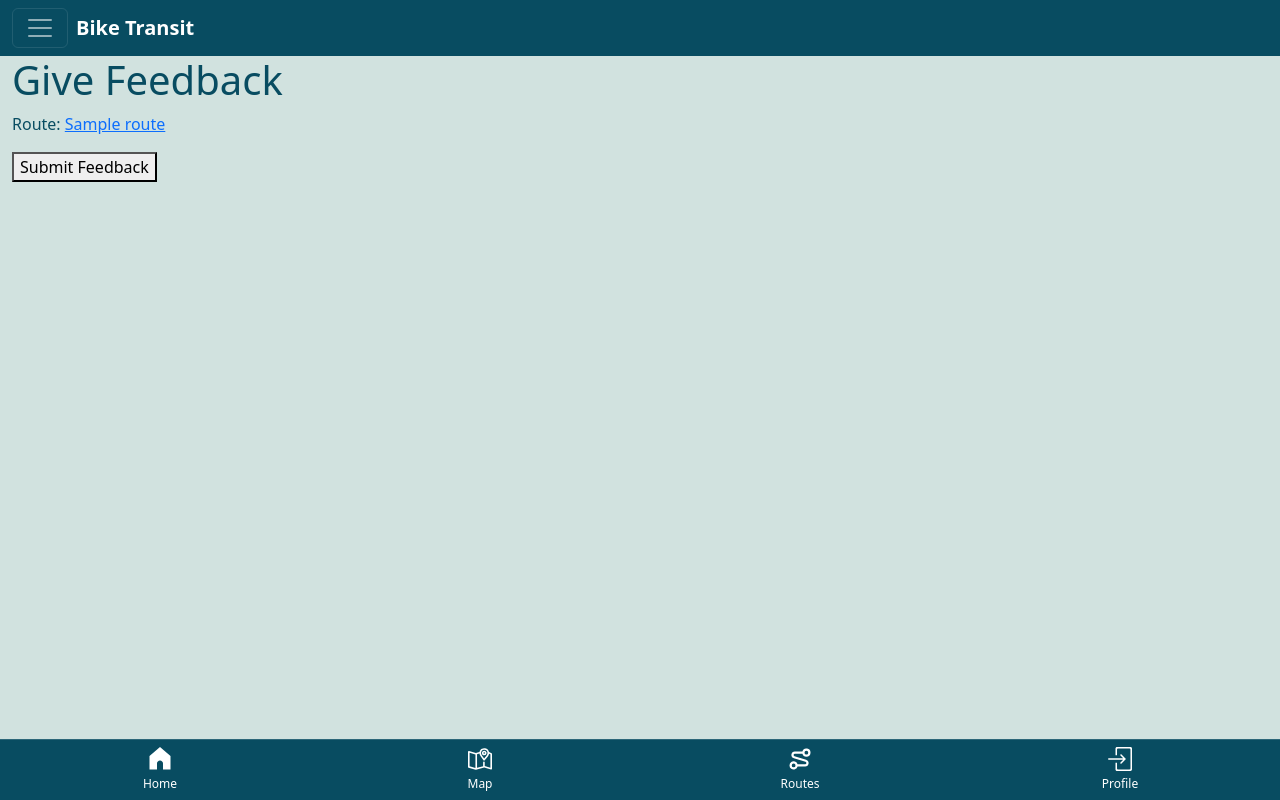
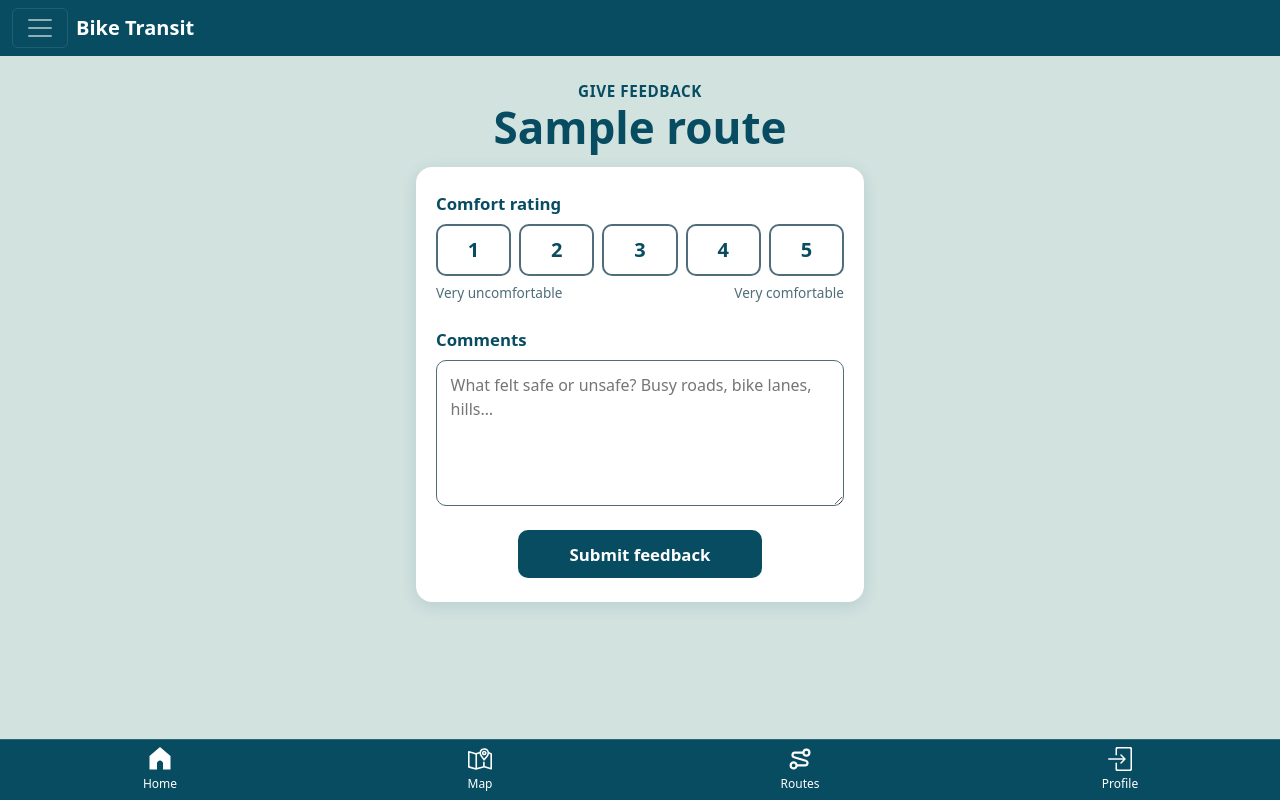
Before and after one commit to CS-347-F26/CS347BestTeamBikeApp, a Django app: page /bike-routes/routes/1/feedback/ in a window 1280 px wide. Run offline with Django 5.2, Linux system fonts and the light colour scheme; a user stored in the database is signed in; tables that the repository leaves empty hold one stand-in row (values such as "Sample post").

Commit message:
Feature: Feedback form for each route

```diff
--- a/webapp_files/catalog/forms.py
+++ b/webapp_files/catalog/forms.py
@@ -1,7 +1,7 @@
 from django import forms
 from django.contrib.auth.forms import AuthenticationForm, UserCreationForm
 
-from .models import User
+from .models import RouteFeedback, User
 
 
 class SignUpForm(UserCreationForm):
@@ -41,3 +41,29 @@ class StyledAuthenticationForm(AuthenticationForm):
             field.widget.attrs["aria-invalid"] = "true"
             field.widget.attrs["aria-describedby"] = "login-error"
         return super().get_invalid_login_error()
+
+
+class RouteFeedbackForm(forms.ModelForm):
+    """A rider's feedback on one route: a 1-5 comfort rating (5 = most
+    comfortable) and optional comments. The view fills in user and route."""
+
+    comfort_rating = forms.TypedChoiceField(
+        label="Comfort rating",
+        choices=[(n, str(n)) for n in range(1, 6)],
+        coerce=int,
+        widget=forms.RadioSelect,
+        error_messages={"required": "Pick a comfort rating from 1 to 5."},
+    )
+
+    class Meta:
+        model = RouteFeedback
+        fields = ["comfort_rating", "text"]
+        labels = {"text": "Comments"}
+        widgets = {
+            "text": forms.Textarea(
+                attrs={
+                    "rows": 5,
+                    "placeholder": "What felt safe or unsafe? Busy roads, bike lanes, hills…",
+                }
+            ),
+        }
--- a/webapp_files/catalog/static/catalog/css/main.css
+++ b/webapp_files/catalog/static/catalog/css/main.css
@@ -151,3 +151,16 @@ body {
    4. Shared pieces
    Our own styles used on two or more pages.
    ========================================================================== */
+
+/* Route colors, used by the routes, feedback and feedback-form pages.
+   Put route-color--<route.color|lower> on an element and it gets
+   --route-bg (a light tint for backgrounds) and --route-ink (a darker
+   shade of the same color, for the route name). Name-on-tint contrast:
+   red 6.1, yellow 5.5, black 13.4, purple 7.4, blue 6.6, green 5.4 (all
+   pass 4.5:1). To support a new route color, add one line here. */
+.route-color--red    { --route-bg: #f8d7d5; --route-ink: #9b1c1c; }
+.route-color--yellow { --route-bg: #fbefb8; --route-ink: #7a5b00; }
+.route-color--black  { --route-bg: #d9d9d9; --route-ink: #111; }
+.route-color--purple { --route-bg: #e6daf5; --route-ink: #5b2a86; }
+.route-color--blue   { --route-bg: #d6e6fa; --route-ink: #1e4e8c; }
+.route-color--green  { --route-bg: #d7f0da; --route-ink: #1f6b2e; }
--- /dev/null
+++ b/webapp_files/catalog/static/catalog/css/pages/feedback-form.css
@@ -0,0 +1,211 @@
+/* feedback-form.css: one route's feedback form (feedback_form.html). Mobile first.
+   The body carries route-color--<color> (main.css), which sets --route-bg and
+   --route-ink, so every route color works without changes here. */
+
+/* The whole page takes the route's light tint (sage if the color is unknown). */
+body.feedback-form-page {
+  background-color: var(--route-bg, var(--color-background));
+}
+
+/* Route name at the top, centered, in the darker shade. */
+.ff-header {
+  padding: 1.5rem 0 1rem;
+  text-align: center;
+}
+
+.ff-kicker {
+  margin: 0;
+  color: var(--color-primary);
+  font-size: 0.95rem;
+  font-weight: 600;
+  letter-spacing: 0.04em;
+  text-transform: uppercase;
+}
+
+.ff-route-name {
+  margin: 0;
+  color: var(--route-ink, var(--color-primary));
+  font-size: 2.75rem;
+  font-weight: 800;
+  line-height: 1.1;
+}
+
+/* The white card holding the form (same look as the login card). */
+.ff-card {
+  max-width: 28rem;
+  margin: 0 auto 1.5rem;
+  padding: 1.5rem 1.25rem;
+  border-radius: 1rem;
+  background-color: #fff;
+  box-shadow: 0 4px 16px rgb(8 76 97 / 0.12);
+}
+
+/* --- Comfort rating: five square buttons ------------------------------- */
+.ff-rating {
+  margin-bottom: 1.5rem;
+}
+
+.ff-rating legend,
+.ff-field label {
+  margin-bottom: 0.5rem;
+  color: var(--color-primary);
+  font-size: 1.05rem;
+  font-weight: 700;
+}
+
+.ff-rating-options {
+  display: grid;
+  grid-template-columns: repeat(5, 1fr);
+  gap: 0.5rem;
+}
+
+/* The real radio input stays in the page (keyboard and screen readers use
+   it) but is invisible; its label is the visible square. */
+.ff-rating-options input {
+  position: absolute;
+  opacity: 0;
+  width: 1px;
+  height: 1px;
+}
+
+.ff-rating-options label {
+  display: flex;
+  align-items: center;
+  justify-content: center;
+  height: 52px;
+  border: 2px solid var(--color-secondary);
+  border-radius: 0.625rem;
+  background-color: #fff;
+  color: var(--color-primary);
+  font-size: 1.25rem;
+  font-weight: 700;
+  cursor: pointer;
+  transition: background-color 0.15s ease, color 0.15s ease;
+}
+
+.ff-rating-options label:hover {
+  border-color: var(--color-primary);
+}
+
+.ff-rating-options input:checked + label {
+  border-color: var(--color-primary);
+  background-color: var(--color-primary);
+  color: #fff;
+}
+
+.ff-rating-options input:focus-visible + label {
+  outline: 3px solid var(--color-accent);
+  outline-offset: 2px;
+}
+
+.ff-rating-scale {
+  display: flex;
+  justify-content: space-between;
+  margin-top: 0.4rem;
+  color: var(--color-secondary);  /* slate on white: 5.5:1 */
+  font-size: 0.85rem;
+}
+
+/* --- Comments ----------------------------------------------------------- */
+.ff-field {
+  margin-bottom: 1.5rem;
+}
+
+.ff-field label {
+  display: block;
+}
+
+.ff-field textarea {
+  display: block;
+  width: 100%;
+  padding: 0.75rem 0.85rem;
+  border: 1.5px solid var(--color-secondary);
+  border-radius: 0.625rem;
+  color: var(--color-primary);
+  font-size: 1rem;  /* 16px stops iPhones from zooming in */
+  resize: vertical;
+}
+
+.ff-field textarea:focus {
+  border-color: var(--color-primary);
+  outline: none;
+  box-shadow: 0 0 0 0.25rem rgb(86 163 166 / 0.35);
+}
+
+.ff-error {
+  margin-top: 0.4rem;
+  color: #8c1d18;  /* dark red on white: 9.1:1 */
+  font-size: 0.9rem;
+  font-weight: 600;
+}
+
+/* --- Submit (also used for the popup's main button) ----------------------- */
+.ff-submit {
+  display: flex;
+  align-items: center;
+  justify-content: center;
+  width: 60%;
+  min-width: 12rem;
+  height: 48px;
+  margin: 0 auto;
+  border: 0;
+  border-radius: 0.625rem;
+  background-color: var(--color-primary);
+  color: #fff;
+  font-size: 1.05rem;
+  font-weight: 700;
+  text-decoration: none;
+}
+
+.ff-submit:hover,
+.ff-submit:active {
+  background-color: #063a4a;
+  color: #fff;
+}
+
+.ff-submit:focus-visible,
+.ff-close:focus-visible {
+  outline: 3px solid var(--color-accent);
+  outline-offset: 2px;
+}
+
+/* --- Thank-you popup ---------------------------------------------------- */
+.ff-thanks {
+  align-items: center;
+  padding: 2rem 1.5rem 1.5rem;
+  border: 0;
+  border-radius: 1.25rem;
+  background-color: #fff;  /* Bootstrap would use the sage page color */
+  color: var(--color-primary);
+  text-align: center;
+}
+
+.ff-smiley {
+  width: 3.5rem;
+  height: 3.5rem;
+  margin-bottom: 0.75rem;
+  color: var(--color-light-teal);
+}
+
+.ff-thanks-title {
+  margin-bottom: 0.25rem;
+  font-size: 1.6rem;
+  font-weight: 800;
+}
+
+.ff-thanks-actions {
+  display: flex;
+  flex-direction: column;
+  gap: 0.5rem;
+  width: 100%;
+  margin-top: 1rem;
+}
+
+.ff-close {
+  height: 44px;
+  border: 0;
+  background: none;
+  color: var(--color-primary);
+  font-weight: 600;
+  text-decoration: underline;
+}
--- a/webapp_files/catalog/static/catalog/css/pages/feedback.css
+++ b/webapp_files/catalog/static/catalog/css/pages/feedback.css
@@ -11,7 +11,7 @@
   align-items: center;
   justify-content: center;
   padding: 0.75rem 3rem;  /* side room so a long name never runs under the chevron */
-  color: var(--row-ink);
+  color: var(--route-ink, var(--color-primary));
   text-decoration: none;
 }
 
@@ -31,7 +31,7 @@
 .feedback-link:hover,
 .feedback-link:active {
   background-color: rgb(0 0 0 / 0.06);
-  color: var(--row-ink);
+  color: var(--route-ink, var(--color-primary));
 }
 
 /* Keyboard focus: an outline drawn inside the row so the neighbors don't cover it. */
--- a/webapp_files/catalog/static/catalog/css/pages/routes.css
+++ b/webapp_files/catalog/static/catalog/css/pages/routes.css
@@ -13,7 +13,7 @@
 }
 
 .route-name {
-  color: var(--row-ink);
+  color: var(--route-ink, var(--color-primary));
   font-size: 1.85rem;
   font-weight: 700;
 }
--- a/webapp_files/catalog/templates/base_generic.html
+++ b/webapp_files/catalog/templates/base_generic.html
@@ -16,7 +16,7 @@
     {% block extra_head %}{% endblock %}
 </head>
 
-<body>
+<body class="{% block body_class %}{% endblock %}">
     <a class="visually-hidden-focusable" href="#main-content">Skip to main content</a>
     <header class="app-header">
         <!-- Bootstrap navbar with no navbar-expand-* class, so the menu stays
--- a/webapp_files/catalog/templates/feedback_form.html
+++ b/webapp_files/catalog/templates/feedback_form.html
@@ -1,18 +1,80 @@
 {% extends "base_generic.html" %}
+{% load static %}
 
-{% block title %}Route Feedback{% endblock %}
+{% block title %}Feedback: {{ route.name }}{% endblock %}
+
+{# The whole page takes the route's light tint (route-color--<color> in main.css). #}
+{% block body_class %}route-color--{{ route.color|lower }} feedback-form-page{% endblock %}
+
+{% block page_css %}
+  <link rel="stylesheet" href="{% static 'catalog/css/pages/feedback-form.css' %}">
+{% endblock %}
 
 {% block content %}
-  <h1>Give Feedback</h1>
+  <header class="ff-header">
+    <p class="ff-kicker">Give feedback</p>
+    <h1 class="ff-route-name">{{ route.name }}</h1>
+  </header>
 
-  <p>Route: <a href="{{ route.get_absolute_url }}">{{ route.name }}</a></p>
-
-  <form method="post">
+  <form class="ff-card" method="post" novalidate>
     {% csrf_token %}
 
-    <!-- Comfort rating field will go here -->
-    <!-- Written feedback field will go here -->
+    {# Comfort rating: real radio buttons, styled as five tappable squares. #}
+    <fieldset class="ff-rating"{% if form.comfort_rating.errors %} aria-describedby="rating-error"{% endif %}>
+      <legend>{{ form.comfort_rating.label }}</legend>
+      <div class="ff-rating-options">
+        {% for radio in form.comfort_rating %}
+          {{ radio.tag }}
+          <label for="{{ radio.id_for_label }}">{{ radio.choice_label }}</label>
+        {% endfor %}
+      </div>
+      <div class="ff-rating-scale" aria-hidden="true">
+        <span>Very uncomfortable</span>
+        <span>Very comfortable</span>
+      </div>
+      <p class="visually-hidden">1 means very uncomfortable and 5 means very comfortable.</p>
+      {% for error in form.comfort_rating.errors %}
+        <div id="rating-error" class="ff-error">{{ error }}</div>
+      {% endfor %}
+    </fieldset>
 
-    <button type="submit">Submit Feedback</button>
+    <div class="ff-field">
+      <label for="{{ form.text.id_for_label }}">{{ form.text.label }}</label>
+      {{ form.text }}
+      {% for error in form.text.errors %}
+        <div class="ff-error">{{ error }}</div>
+      {% endfor %}
+    </div>
+
+    <button type="submit" class="ff-submit">Submit feedback</button>
   </form>
+
+  {# Thank-you popup (Bootstrap modal). It opens on load right after a successful submit. #}
+  <div class="modal fade" id="thanks-modal" tabindex="-1" aria-labelledby="thanks-title" aria-hidden="true">
+    <div class="modal-dialog modal-dialog-centered">
+      <div class="modal-content ff-thanks">
+        <svg class="ff-smiley" viewBox="0 0 48 48" aria-hidden="true" focusable="false">
+          <circle cx="24" cy="24" r="21" fill="none" stroke="currentColor" stroke-width="3"/>
+          <circle cx="17" cy="19" r="2.5" fill="currentColor"/>
+          <circle cx="31" cy="19" r="2.5" fill="currentColor"/>
+          <path d="M15 29c2.5 4 5.5 6 9 6s6.5-2 9-6" fill="none" stroke="currentColor" stroke-width="3" stroke-linecap="round"/>
+        </svg>
+        <h2 id="thanks-title" class="ff-thanks-title">Feedback received!</h2>
+        <p>Thank you for your feedback.</p>
+        <div class="ff-thanks-actions">
+          <a class="ff-submit" href="{% url 'feedback-route-selection' %}">Back to routes</a>
+          <button type="button" class="ff-close" data-bs-dismiss="modal">Close</button>
+        </div>
+      </div>
+    </div>
+  </div>
+
+  {% if show_thanks %}
+    <script>
+      // Bootstrap's script loads at the end of the page, so wait for it.
+      window.addEventListener("DOMContentLoaded", function () {
+        bootstrap.Modal.getOrCreateInstance(document.getElementById("thanks-modal")).show();
+      });
+    </script>
+  {% endif %}
 {% endblock %}
--- a/webapp_files/catalog/views.py
+++ b/webapp_files/catalog/views.py
@@ -7,7 +7,7 @@ from django.views import generic
 from django.contrib import messages
 
 from .models import User, Route, Location, RouteFeedback
-from .forms import ProfileForm, SignUpForm
+from .forms import ProfileForm, RouteFeedbackForm, SignUpForm
 
 
 def landing(request):
@@ -64,14 +64,30 @@ def feedback_route_selection(request):
     )
 
 
+@login_required
 def feedback_form(request, pk):
-    """Display the feedback form for a selected route (GET); the same URL
-    will accept the submitted form (POST) once the form is built."""
+    """Feedback form for one route. GET shows the form; POST saves it.
+
+    After a successful save we redirect back to this same page (so a refresh
+    can't submit twice) and leave a one-time note in the session, which the
+    next GET turns into the "thank you" popup."""
     route = get_object_or_404(Route, pk=pk)
+    if request.method == "POST":
+        form = RouteFeedbackForm(request.POST)
+        if form.is_valid():
+            feedback = form.save(commit=False)
+            feedback.user = request.user
+            feedback.route = route
+            feedback.save()
+            request.session["feedback_submitted"] = route.pk
+            return redirect("feedback-form", pk=route.pk)
+    else:
+        form = RouteFeedbackForm()
+    show_thanks = request.session.pop("feedback_submitted", None) == route.pk
     return render(
         request,
         "feedback_form.html",
-        {"route": route},
+        {"route": route, "form": form, "show_thanks": show_thanks},
     )
 
 
```
Also changed, not shown: webapp_files/catalog/static/catalog/css/pages/route-rows.css (+7 -16 lines), webapp_files/catalog/templates/feedback_route_selection.html (+8 -8 lines), webapp_files/catalog/templates/route_selection.html (+8 -8 lines), webapp_files/catalog/tests.py (+67 -4 lines).
